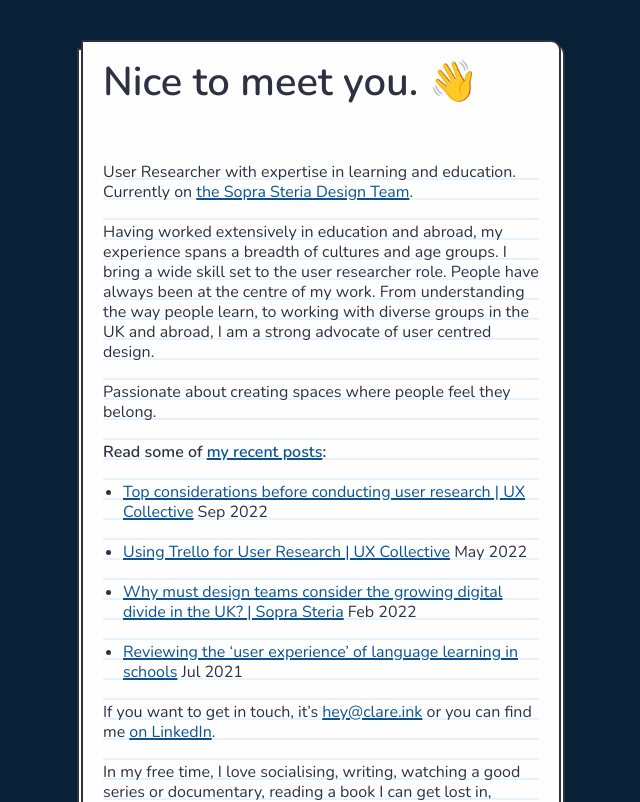
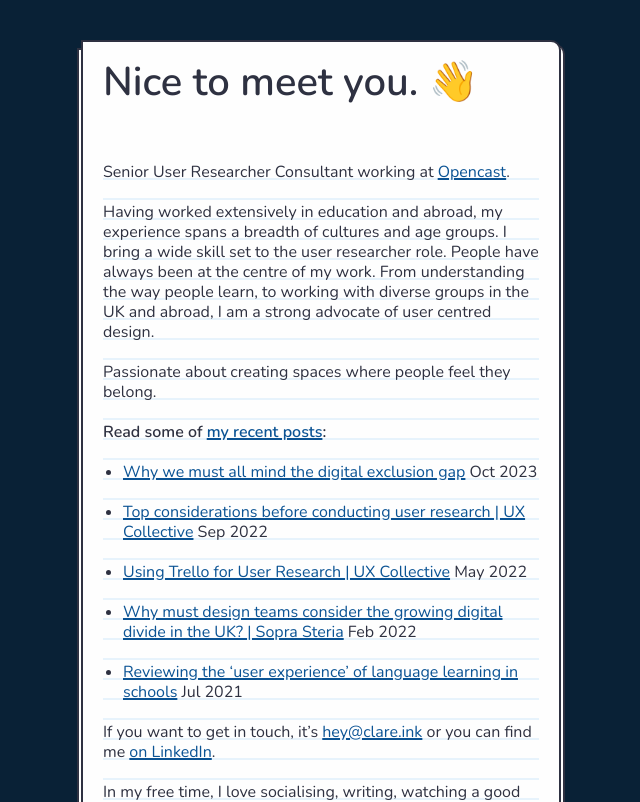
Before and after one commit to mxdvl/clare, a SvelteKit app: page / in a window 1280 px wide. Shown: the top 802 px of the page, without its empty margins (319-959 px from the left). Built offline with nearby package versions, Linux system fonts and the light colour scheme.

Commit message:
Latest job & post

```diff
--- a/src/routes/(page)/+page.svelte
+++ b/src/routes/(page)/+page.svelte
@@ -5,9 +5,9 @@
 <h1>Nice to meet you. 👋</h1>
 
 <p class="bold">
-	User Researcher with expertise in learning and education. Currently on <a
-		href="https://medium.com/sopra-steria-uk-design-team/tagged/user-research"
-		>the Sopra Steria Design Team</a
+	Senior User Researcher Consultant working at <a
+		href="https://opencastsoftware.com/"
+		>Opencast</a
 	>.
 </p>
 
@@ -26,6 +26,12 @@
 </h2>
 
 <ul>
+	<li>
+		<a
+			href="https://opencastsoftware.com/insights/blog/2023/october/why-we-must-all-mind-the-digital-exclusion-gap/"
+			>Why we must all mind the digital exclusion gap</a
+		> Oct 2023
+	</li>
 	<li>
 		<a
 			href="https://uxdesign.cc/top-considerations-before-conducting-user-research-2e8c24e9f793"
```
